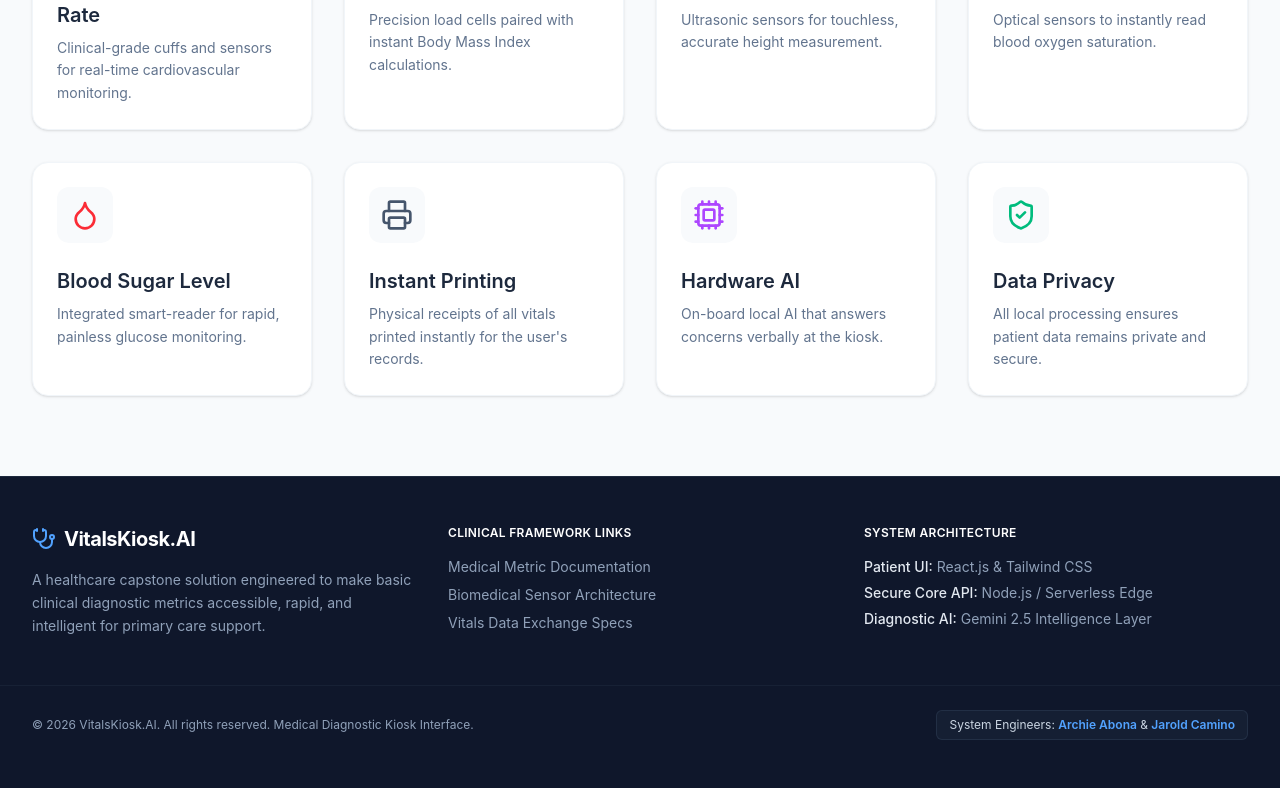
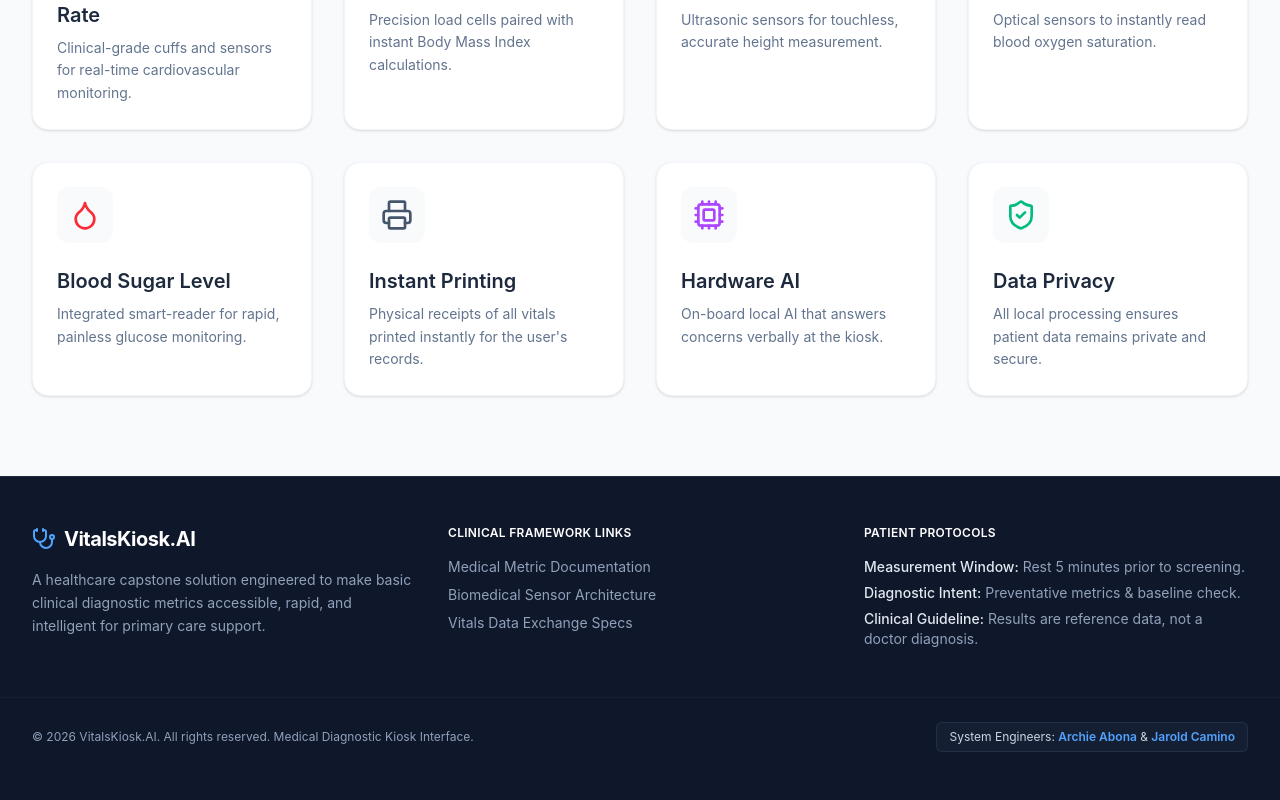
Before and after one commit to ArchieCPECODE/health-kiosk-chatbot, a React (Vite) app: page / in a window 1280 px wide. Shown: the part 1030-1830 px from the top of the page. Built offline with nearby package versions, Linux system fonts and the light colour scheme.

Commit message:
Final production push with clinical protocols and engineering credits

```diff
--- a/src/App.jsx
+++ b/src/App.jsx
@@ -92,7 +92,7 @@ How can I assist you today?`;
     setIsLoading(true);
 
     try {
-      // CONNECTED TO BACKEND: Routes seamlessly to your internal secure serverless function
+      // Routes seamlessly to your internal secure serverless backend function
       const response = await fetch('/api/chat', {
         method: 'POST',
         headers: { 'Content-Type': 'application/json' },
@@ -101,7 +101,7 @@ How can I assist you today?`;
 
       const result = await response.json();
 
-      // Grabs the reply string parsed from the backend core logic
+      // Grabs the response message parsed from the backend core logic
       const botResponseText = result.reply || result.error || "System encountered an unhandled communication fault.";
 
       setMessages(prev => [...prev, { id: Date.now() + 1, text: botResponseText, isBot: true }]);
@@ -228,10 +228,10 @@ How can I assist you today?`;
           </div>
 
           <div>
-            <h4 className="text-white font-semibold mb-4 tracking-wide uppercase text-xs">System Architecture</h4>
-            <p className="text-sm mb-1.5"><span className="text-slate-200 font-medium">Patient UI:</span> React.js & Tailwind CSS</p>
-            <p className="text-sm mb-1.5"><span className="text-slate-200 font-medium">Secure Core API:</span> Node.js / Serverless Edge</p>
-            <p className="text-sm"><span className="text-slate-200 font-medium">Diagnostic AI:</span> Gemini 2.5 Intelligence Layer</p>
+            <h4 className="text-white font-semibold mb-4 tracking-wide uppercase text-xs">Patient Protocols</h4>
+            <p className="text-sm mb-1.5"><span className="text-slate-200 font-medium">Measurement Window:</span> Rest 5 minutes prior to screening.</p>
+            <p className="text-sm mb-1.5"><span className="text-slate-200 font-medium">Diagnostic Intent:</span> Preventative metrics & baseline check.</p>
+            <p className="text-sm"><span className="text-slate-200 font-medium">Clinical Guideline:</span> Results are reference data, not a doctor diagnosis.</p>
           </div>
         </div>
 
```
